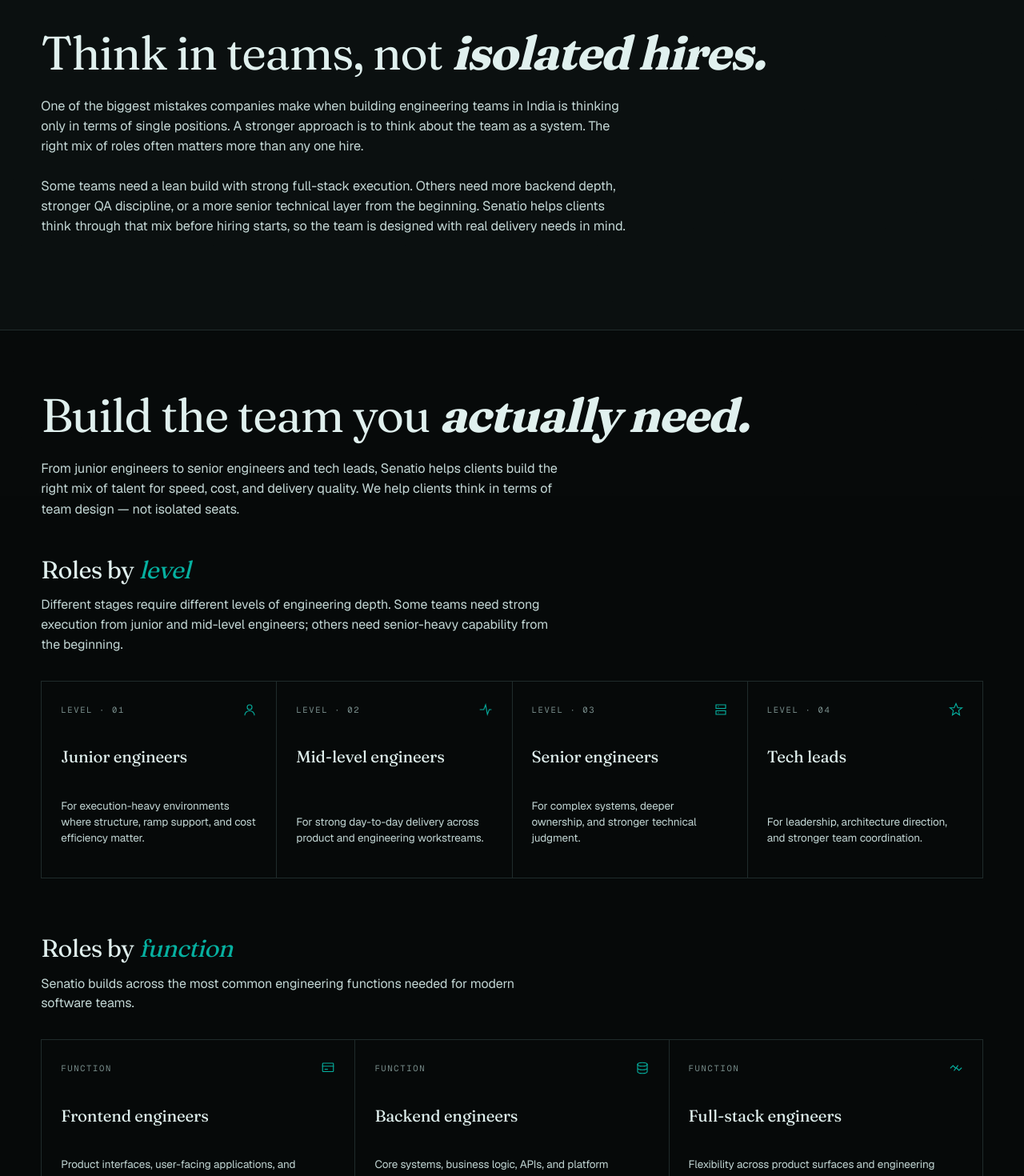
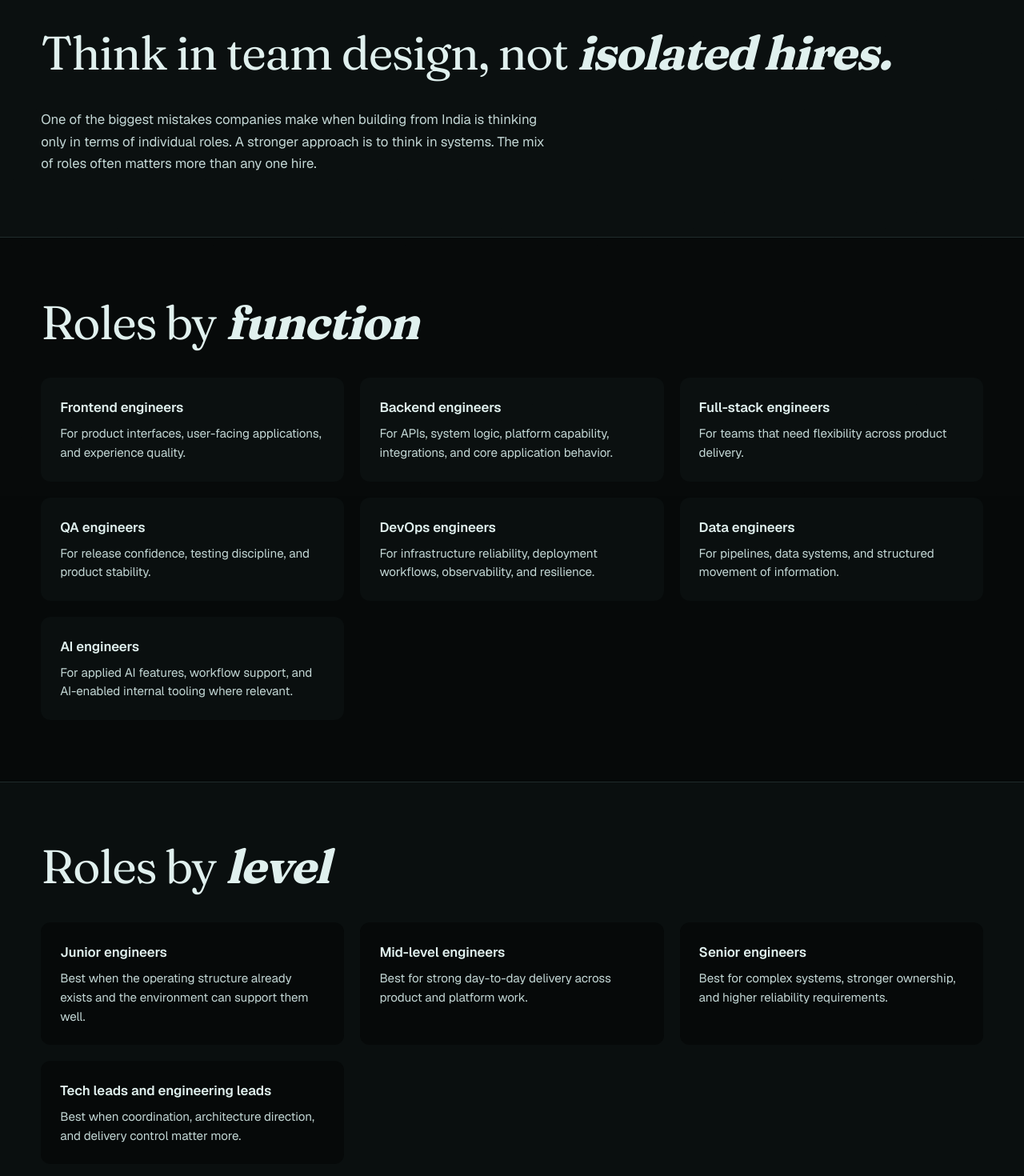
Before and after one commit to gugan-zemuria/Senatio-landing-page, a Next.js app: page /engineering-roles in a window 1280 px wide. Shown: the part 580-2050 px from the top of the page at 80% size. Built offline with nearby package versions, Linux system fonts and the light colour scheme.

Commit message:
refactor: redesign engineering roles page with structured functional and seniority role definitions

```diff
--- a/src/app/engineering-roles/page.tsx
+++ b/src/app/engineering-roles/page.tsx
@@ -2,7 +2,6 @@
 import Link from "next/link";
 import Grain from "@/components/Grain";
 import Navbar from "@/components/Navbar";
-import Roles from "@/components/Roles";
 import FinalCta from "@/components/FinalCta";
 import Footer from "@/components/Footer";
 import RevealObserver from "@/components/RevealObserver";
@@ -10,7 +9,7 @@
 export const metadata: Metadata = {
   title: "Engineering Roles and Team Design from India | Senatio",
   description:
-    "Explore frontend, backend, full-stack, QA, DevOps, data, AI, and leadership roles Senatio helps global companies build from India.",
+    "Explore the engineering roles Senatio helps global companies build from India, including frontend, backend, full-stack, QA, DevOps, data, AI, and technical leadership roles.",
 };
 
 const BtnArrow = () => (
@@ -29,6 +28,30 @@
   </svg>
 );
 
+const s = {
+  text: { color: "var(--fg-2)" as const, lineHeight: 1.65 as const, fontSize: "1.05rem" as const, margin: 0 as const },
+  textSm: { color: "var(--fg-2)" as const, lineHeight: 1.55 as const, fontSize: "0.95rem" as const, margin: 0 as const },
+  stack: { display: "flex" as const, flexDirection: "column" as const, gap: "16px" as const },
+  max: { maxWidth: "640px" as const },
+};
+
+const functionRoles = [
+  { name: "Frontend engineers", desc: "For product interfaces, user-facing applications, and experience quality." },
+  { name: "Backend engineers", desc: "For APIs, system logic, platform capability, integrations, and core application behavior." },
+  { name: "Full-stack engineers", desc: "For teams that need flexibility across product delivery." },
+  { name: "QA engineers", desc: "For release confidence, testing discipline, and product stability." },
+  { name: "DevOps engineers", desc: "For infrastructure reliability, deployment workflows, observability, and resilience." },
+  { name: "Data engineers", desc: "For pipelines, data systems, and structured movement of information." },
+  { name: "AI engineers", desc: "For applied AI features, workflow support, and AI-enabled internal tooling where relevant." },
+];
+
+const levelRoles = [
+  { name: "Junior engineers", desc: "Best when the operating structure already exists and the environment can support them well." },
+  { name: "Mid-level engineers", desc: "Best for strong day-to-day delivery across product and platform work." },
+  { name: "Senior engineers", desc: "Best for complex systems, stronger ownership, and higher reliability requirements." },
+  { name: "Tech leads and engineering leads", desc: "Best when coordination, architecture direction, and delivery control matter more." },
+];
+
 const teamShapes = [
   {
     name: "Lean startup team",
@@ -40,7 +63,7 @@
   },
   {
     name: "Scale-up delivery team",
-    roles: "One engineering lead, three mid-level backend engineers, two frontend engineers, one QA engineer, one DevOps engineer, one data or AI engineer where relevant.",
+    roles: "One engineering lead, three backend engineers, two frontend engineers, one QA engineer, one DevOps engineer, and one data or AI engineer where relevant.",
   },
 ];
 
@@ -50,6 +73,7 @@
       <Grain />
       <Navbar />
       <main>
+        {/* ── Hero ── */}
         <section className="section" aria-labelledby="roles-hero-h">
           <div className="wrap">
             <div className="section-head">
@@ -60,71 +84,115 @@
                 <h2 className="section-title" id="roles-hero-h">
                   Engineering roles we help build <em>from India.</em>
                 </h2>
-                <p className="section-lede">
-                  Senatio helps clients build the right engineering team, not
-                  just hire individual seats. The right team is shaped by
-                  delivery goals, product complexity, stage of growth, and the
-                  way work needs to get done.
+                <p className="section-lede" style={{ maxWidth: "68ch" }}>
+                  Senatio helps clients build the right engineering team, not just fill individual seats. The right team depends on delivery goals, product complexity, stage of growth, and the operating reality around the work.
                 </p>
               </div>
             </div>
           </div>
         </section>
 
+        {/* ── Think in team design ── */}
         <section className="section" style={{ background: "var(--bg-2)" }} aria-labelledby="think-h">
           <div className="wrap">
             <div className="section-head">
-              <div data-reveal>
+              <div data-reveal data-delay="1">
                 <h2 className="section-title" id="think-h">
-                  Think in teams, not <em>isolated hires.</em>
-                </h2>
-                <p className="section-lede" style={{ maxWidth: "68ch" }}>
-                  One of the biggest mistakes companies make when building
-                  engineering teams in India is thinking only in terms of single
-                  positions. A stronger approach is to think about the team as a
-                  system. The right mix of roles often matters more than any one
-                  hire.
-                </p>
-                <p className="section-lede" style={{ maxWidth: "68ch" }}>
-                  Some teams need a lean build with strong full-stack execution.
-                  Others need more backend depth, stronger QA discipline, or a
-                  more senior technical layer from the beginning. Senatio helps
-                  clients think through that mix before hiring starts, so the
-                  team is designed with real delivery needs in mind.
-                </p>
-              </div>
-            </div>
-          </div>
-        </section>
-
-        <Roles />
-
-        <section className="section" style={{ background: "var(--bg-2)" }} aria-labelledby="mix-h">
-          <div className="wrap">
-            <div className="section-head">
-              <div data-reveal data-delay="1">
-                <h2 className="section-title" id="mix-h">
-                  How to think about <em>team mix.</em>
+                  Think in team design, not <em>isolated hires.</em>
                 </h2>
               </div>
             </div>
-            <div style={{ maxWidth: "640px" }} data-reveal>
-              <p style={{ color: "var(--fg-2)", lineHeight: 1.65, fontSize: "1.05rem" }}>
-                The best team design depends on what the company is trying to
-                accomplish. A startup looking to move fast on product might need
-                a compact full-stack team. A growth-stage company may need more
-                defined frontend, backend, QA, and DevOps support. A company
-                modernizing internal systems may need stronger backend, DevOps,
-                and data capability.
-              </p>
-              <p style={{ color: "var(--fg-2)", lineHeight: 1.65, fontSize: "1.05rem", marginTop: "16px" }}>
-                Senatio helps clients map team shape to business reality, not to
-                abstract org charts.
+            <div style={{ ...s.max, ...s.stack }} data-reveal>
+              <p style={s.text}>
+                One of the biggest mistakes companies make when building from India is thinking only in terms of individual roles. A stronger approach is to think in systems. The mix of roles often matters more than any one hire.
               </p>
             </div>
           </div>
         </section>
 
+        {/* ── Roles by function ── */}
+        <section className="section" aria-labelledby="func-roles-h">
+          <div className="wrap">
+            <div className="section-head">
+              <div data-reveal data-delay="1">
+                <h2 className="section-title" id="func-roles-h">
+                  Roles by <em>function</em>
+                </h2>
+              </div>
+            </div>
+            <div
+              style={{
+                display: "grid",
+                gridTemplateColumns: "repeat(auto-fit, minmax(280px, 1fr))",
+                gap: "20px",
+              }}
+            >
+              {functionRoles.map((role) => (
+                <article
+                  key={role.name}
+                  style={{
+                    background: "var(--bg-2)",
+                    border: "1px solid var(--border)",
+                    borderRadius: "12px",
+                    padding: "24px",
+                    display: "flex",
+                    flexDirection: "column",
+                    gap: "8px",
+                  }}
+                  data-reveal
+                >
+                  <h3 style={{ fontSize: "1.05rem", fontWeight: 600, margin: 0, color: "var(--fg)" }}>
+                    {role.name}
+                  </h3>
+                  <p style={s.textSm}>{role.desc}</p>
+                </article>
+              ))}
+            </div>
+          </div>
+        </section>
+
+        {/* ── Roles by level ── */}
+        <section className="section" style={{ background: "var(--bg-2)" }} aria-labelledby="level-roles-h">
+          <div className="wrap">
+            <div className="section-head">
+              <div data-reveal data-delay="1">
+                <h2 className="section-title" id="level-roles-h">
+                  Roles by <em>level</em>
+                </h2>
+              </div>
+            </div>
+            <div
+              style={{
+                display: "grid",
+                gridTemplateColumns: "repeat(auto-fit, minmax(280px, 1fr))",
+                gap: "20px",
+              }}
+            >
+              {levelRoles.map((role) => (
+                <article
+                  key={role.name}
+                  style={{
+                    background: "var(--bg)",
+                    border: "1px solid var(--border)",
+                    borderRadius: "12px",
+                    padding: "24px",
+                    display: "flex",
+                    flexDirection: "column",
+                    gap: "8px",
+                  }}
+                  data-reveal
+                >
+                  <h3 style={{ fontSize: "1.05rem", fontWeight: 600, margin: 0, color: "var(--fg)" }}>
+                    {role.name}
+                  </h3>
+                  <p style={s.textSm}>{role.desc}</p>
+                </article>
+              ))}
+            </div>
+          </div>
+        </section>
+
+        {/* ── Example team shapes ── */}
         <section className="section" aria-labelledby="shapes-h">
           <div className="wrap">
             <div className="section-head">
@@ -132,10 +200,6 @@
                 <h2 className="section-title" id="shapes-h">
                   Example team <em>shapes.</em>
                 </h2>
-                <p className="section-lede">
-                  Every team is different, but these common patterns give a
-                  sense of how teams are composed in practice.
-                </p>
               </div>
             </div>
             <div
@@ -167,31 +231,9 @@
                   >
                     {shape.name}
                   </h3>
-                  <p style={{ color: "var(--fg-2)", lineHeight: 1.55, margin: 0, fontSize: "0.95rem" }}>
-                    {shape.roles}
-                  </p>
+                  <p style={s.textSm}>{shape.roles}</p>
                 </article>
               ))}
-            </div>
-          </div>
-        </section>
-
-        <section className="section" style={{ background: "var(--bg-2)" }} aria-labelledby="planning-h">
-          <div className="wrap">
-            <div className="section-head">
-              <div data-reveal data-delay="1">
-                <h2 className="section-title" id="planning-h">
-                  Why role planning <em>matters.</em>
-                </h2>
-              </div>
-            </div>
-            <div style={{ maxWidth: "620px" }} data-reveal>
-              <p style={{ color: "var(--fg-2)", lineHeight: 1.65, fontSize: "1.05rem" }}>
-                A well-designed team launches faster, performs better, and
-                becomes easier to scale. Better role planning also makes pricing
-                more sensible, hiring more targeted, and delivery expectations
-                more realistic.
-              </p>
             </div>
             <div style={{ marginTop: "32px" }} data-reveal>
               <Link href="/contact" className="btn btn-primary">
```
